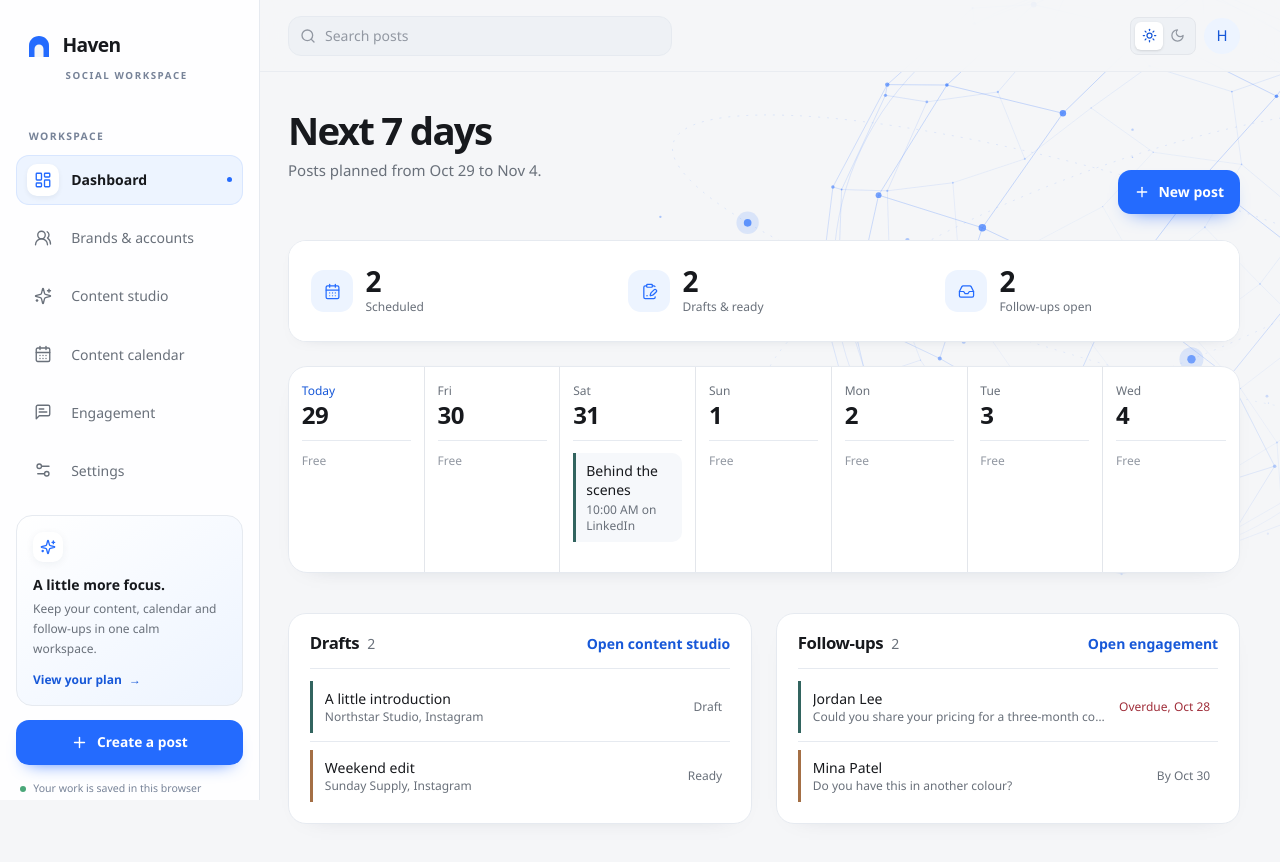
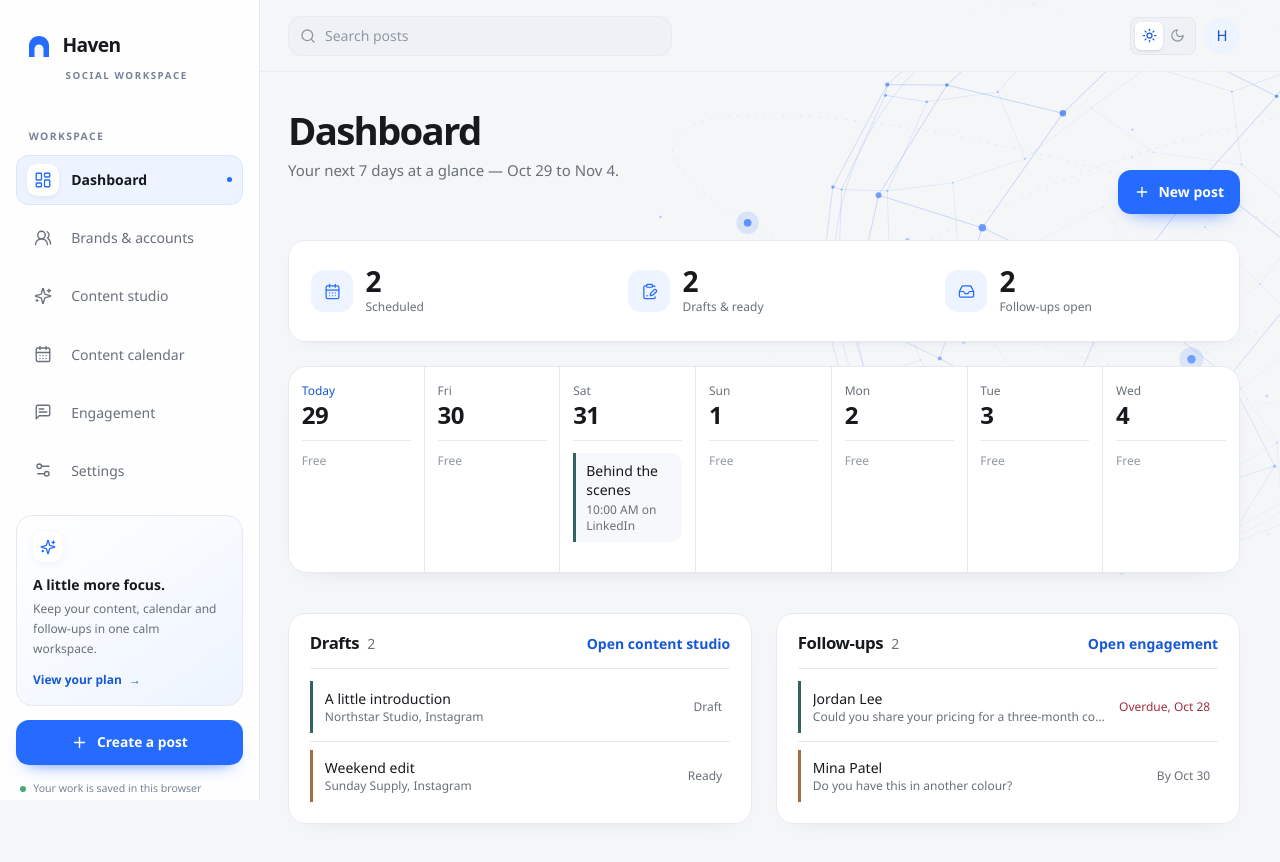
Before and after one commit to Meckiul-Chisim/SM-management, a React (Vite) app: page /dashboard in a window 1280 px wide. Shown: the top 862 px of the page. Built offline with nearby package versions, Linux system fonts and the light colour scheme.

Commit message:
Restore Dashboard page heading and clarify weekly overview

```diff
--- a/src/pages/Dashboard.jsx
+++ b/src/pages/Dashboard.jsx
@@ -51,8 +51,8 @@ function Dashboard() {
     <>
       <div className="haven-dashboard-intro flex flex-col justify-between gap-4 sm:flex-row sm:items-end">
         <PageHeader
-          title="Next 7 days"
-          description={`Posts planned from ${shortDate(week[0].date)} to ${shortDate(week[6].date)}.`}
+          title="Dashboard"
+          description={`Your next 7 days at a glance — ${shortDate(week[0].date)} to ${shortDate(week[6].date)}.`}
         />
         <Link
           to="/content"
```
